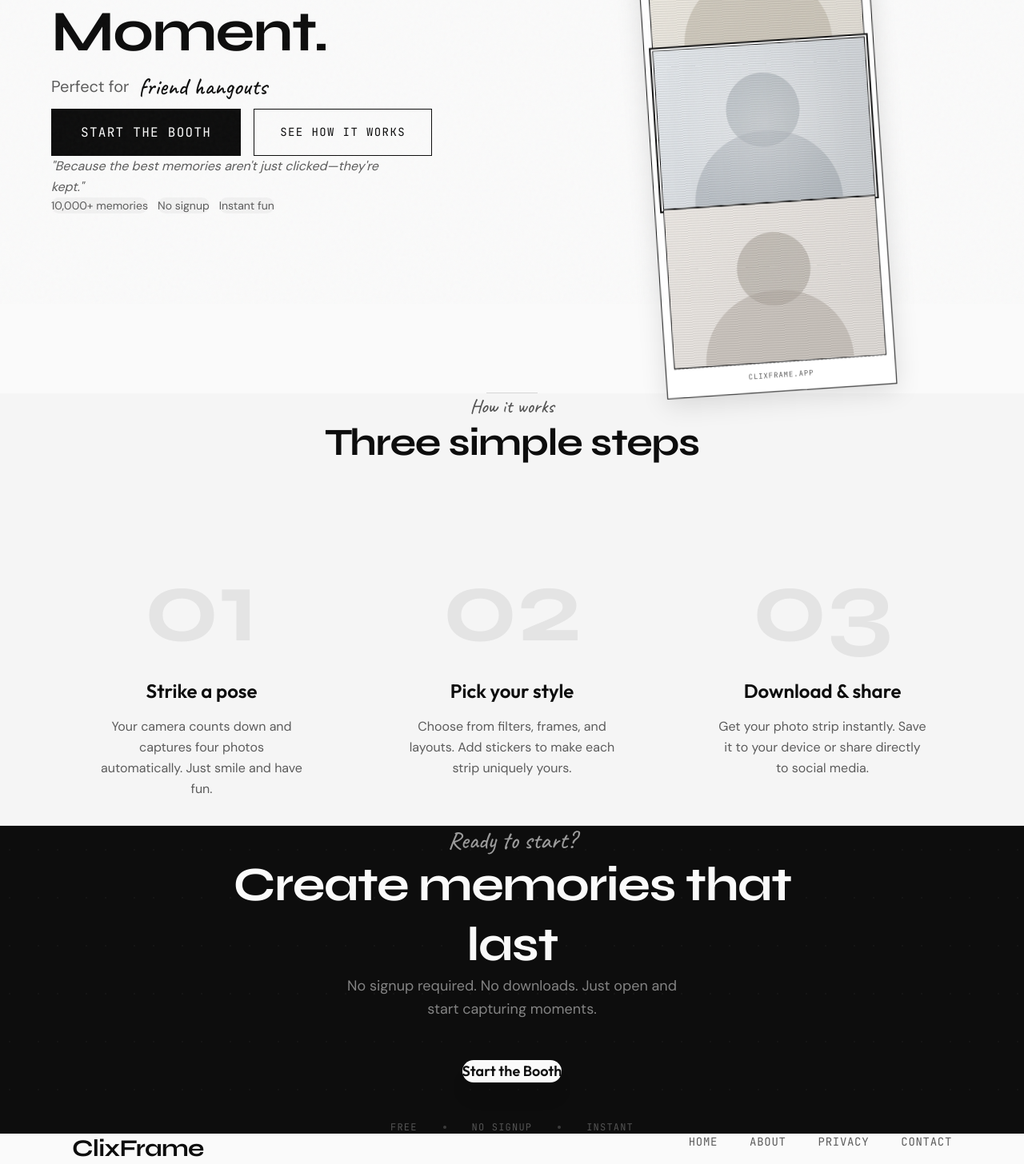
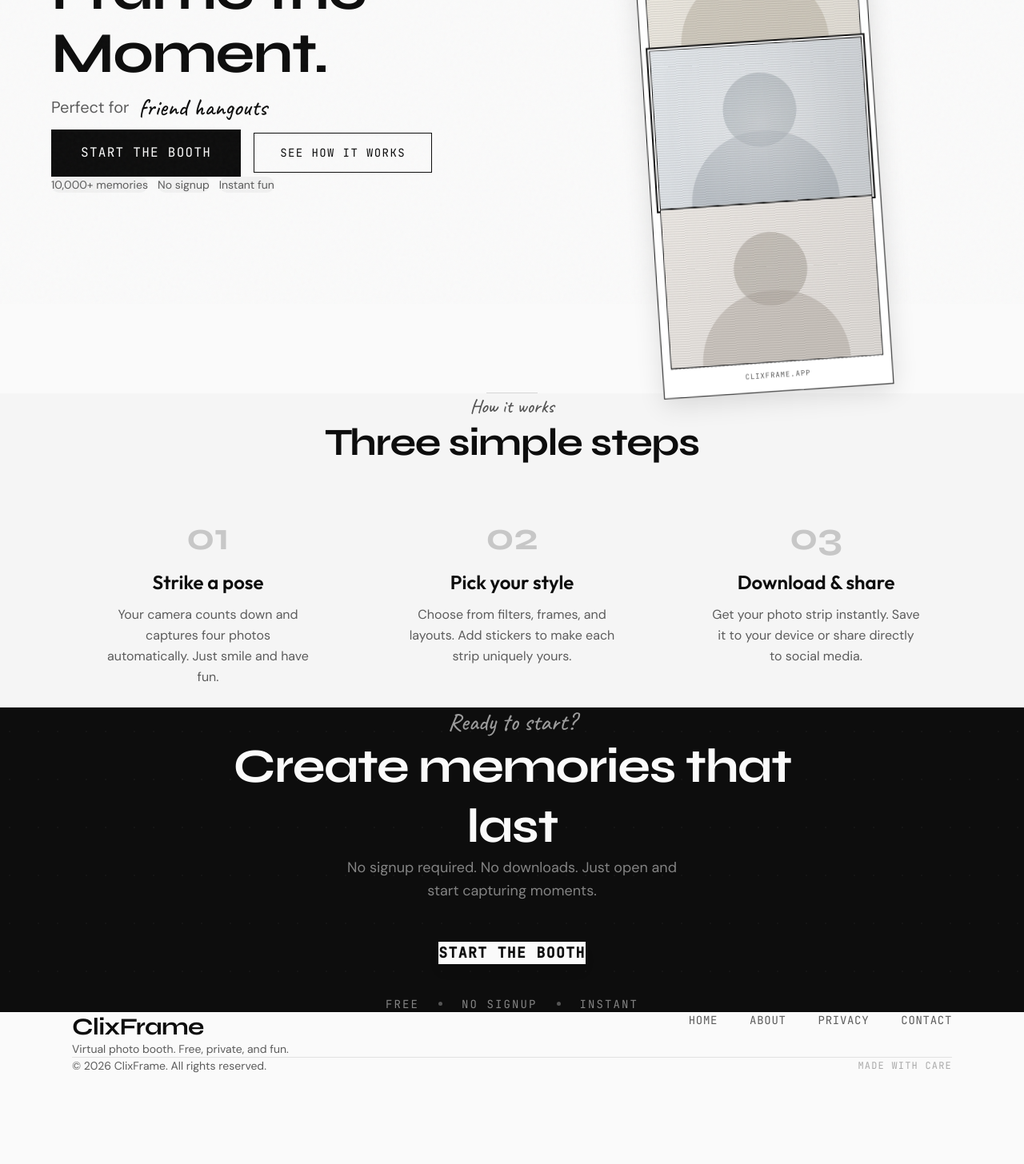
Before and after one commit to AmulyaSKumar/ClixFrame-VirtualPhotoBooth, a React (Vite) app: page / in a window 1280 px wide. Shown: the part 420-1876 px from the top of the page at 80% size. After the commit the page ends 1763 px from the top, so only its background shows below. Built offline with nearby package versions, Linux system fonts and the light colour scheme.

Commit message:
Improve landing page: fix hero layout, How It Works spacing, CTA button, add scroll-to-top

```diff
--- a/src/App.jsx
+++ b/src/App.jsx
@@ -1,6 +1,7 @@
 import React from 'react'
 import { Routes, Route, Navigate } from 'react-router-dom'
 import { useBooth } from './context/BoothContext'
+import ScrollToTop from './components/shared/ScrollToTop'
 import LandingPage from './components/landing/LandingPage'
 import TemplateSelectionPage from './components/templates/TemplateSelectionPage'
 import LayoutSelectionPage from './components/templates/LayoutSelectionPage'
@@ -52,6 +53,7 @@ function App() {
 
   return (
     <div className="min-h-screen w-full">
+      <ScrollToTop />
       <canvas ref={canvasRef} className="hidden" />
 
       <Routes>
--- a/src/components/ResultScreen.jsx
+++ b/src/components/ResultScreen.jsx
@@ -1,3 +1,4 @@
+
 import React, { useRef, useState, useCallback, useEffect } from 'react'
 import { Link } from 'react-router-dom'
 import html2canvas from 'html2canvas'
--- a/src/components/landing/HeroSection.jsx
+++ b/src/components/landing/HeroSection.jsx
@@ -26,11 +26,11 @@ function HeroSection() {
   }, [])
 
   return (
-    <section className="min-h-screen relative bg-bg">
-      <div className="relative z-10 landing-container min-h-screen flex flex-col px-5 sm:px-6 lg:px-8">
-        {/* Hero Content - Added more top margin on mobile */}
-        <div className="flex-1 flex items-center mt-6 sm:mt-0">
-          <div className="w-full grid lg:grid-cols-2 gap-10 sm:gap-14 lg:gap-20 items-center">
+    <section className="min-h-screen relative bg-bg flex items-center">
+      <div className="relative z-10 landing-container w-full px-5 sm:px-6 lg:px-8 py-8 sm:py-0">
+        {/* Hero Content - Vertically centered */}
+        <div className="w-full">
+          <div className="w-full grid lg:grid-cols-2 gap-8 sm:gap-12 lg:gap-16 items-center">
             {/* Left: Text Content */}
             <div className={`space-y-6 sm:space-y-8 lg:space-y-10 text-center lg:text-left order-1 ${isVisible ? 'animate-slide-up' : 'opacity-0'}`}>
               {/* Main Headline */}
@@ -68,29 +68,24 @@ function HeroSection() {
               </div>
 
               {/* CTA Buttons */}
-              <div className={`flex flex-col sm:flex-row gap-3 sm:gap-4 justify-center lg:justify-start ${isVisible ? 'animate-slide-up delay-200' : 'opacity-0'}`}>
+              <div className={`flex flex-col sm:flex-row gap-3 sm:gap-4 items-center justify-center lg:justify-start ${isVisible ? 'animate-slide-up delay-200' : 'opacity-0'}`}>
                 <Link to="/templates">
-                  <Button variant="primary" size="lg" className="w-full sm:w-auto">
+                  <Button variant="primary" size="lg" className="w-full sm:w-auto text-base sm:text-lg px-8 sm:px-10 py-4 sm:py-5 font-semibold">
                     Start the Booth
                   </Button>
                 </Link>
                 <Button
                   variant="outline"
-                  size="md"
+                  size="sm"
                   onClick={() => document.getElementById('features')?.scrollIntoView({ behavior: 'smooth' })}
-                  className="w-full sm:w-auto"
+                  className="w-full sm:w-auto text-xs sm:text-sm"
                 >
                   See How It Works
                 </Button>
               </div>
 
-              {/* Emotional tagline */}
-              <p className={`font-body text-mid text-sm sm:text-base italic leading-relaxed max-w-md mx-auto lg:mx-0 ${isVisible ? 'animate-slide-up delay-300' : 'opacity-0'}`}>
-                "Because the best memories aren't just clicked—they're kept."
-              </p>
-
               {/* Social Proof */}
-              <div className={`flex flex-wrap gap-2 sm:gap-3 justify-center lg:justify-start ${isVisible ? 'animate-slide-up delay-400' : 'opacity-0'}`}>
+              <div className={`flex flex-wrap gap-2 sm:gap-3 justify-center lg:justify-start ${isVisible ? 'animate-slide-up delay-300' : 'opacity-0'}`}>
                 <div className="font-body text-xs sm:text-sm text-mid bg-ghost/50 px-3 py-1.5 rounded-full">
                   10,000+ memories
                 </div>
@@ -104,8 +99,8 @@ function HeroSection() {
             </div>
 
             {/* Right: Demo Preview */}
-            <div className={`flex justify-center order-2 mt-4 sm:mt-0 ${isVisible ? 'animate-slide-in-right delay-300' : 'opacity-0'}`}>
-              <DemoPreview className="w-40 sm:w-52 md:w-60 lg:w-72" />
+            <div className={`flex justify-center order-2 ${isVisible ? 'animate-slide-in-right delay-300' : 'opacity-0'}`}>
+              <DemoPreview className="w-44 sm:w-56 md:w-64 lg:w-72" />
             </div>
           </div>
         </div>
--- a/src/components/landing/LandingPage.jsx
+++ b/src/components/landing/LandingPage.jsx
@@ -19,24 +19,24 @@ function LandingPage() {
       </div>
 
       {/* Features Section */}
-      <section id="features" className="pt-12 pb-24 sm:pt-16 sm:pb-32 md:pt-20 md:pb-40 bg-paper flex justify-center">
+      <section id="features" className="pt-12 pb-20 sm:pt-16 sm:pb-28 md:pt-20 md:pb-36 bg-paper flex justify-center">
         <div className="px-6 sm:px-8 lg:px-12" style={{ width: '100%', maxWidth: '1100px' }}>
           {/* Section Header */}
-          <div style={{ textAlign: 'center', marginBottom: '5rem' }}>
-            <p className="font-accent text-xl sm:text-2xl text-ink/70 mb-4">How it works</p>
+          <div style={{ textAlign: 'center', marginBottom: '2.5rem' }}>
+            <p className="font-accent text-xl sm:text-2xl text-ink/70 mb-3">How it works</p>
             <h2 className="font-hero text-3xl sm:text-4xl md:text-5xl text-ink font-bold leading-tight tracking-tight">
               Three simple steps
             </h2>
           </div>
 
           {/* Numbered Features */}
-          <div style={{ display: 'grid', gridTemplateColumns: 'repeat(auto-fit, minmax(280px, 1fr))', gap: '4rem', textAlign: 'center' }}>
+          <div style={{ display: 'grid', gridTemplateColumns: 'repeat(auto-fit, minmax(280px, 1fr))', gap: '2.5rem', textAlign: 'center' }}>
             {/* Feature 1 */}
-            <div className="group" style={{ padding: '2rem 1rem' }}>
-              <span className="font-hero text-7xl sm:text-8xl md:text-9xl font-bold text-ink/[0.07] leading-none transition-all duration-300 group-hover:text-ink/[0.12]" style={{ display: 'block' }}>
+            <div className="group" style={{ padding: '1.5rem 1rem' }}>
+              <span className="font-hero text-4xl sm:text-5xl font-bold text-ink/20 leading-none transition-all duration-300 group-hover:text-ink/30" style={{ display: 'block' }}>
                 01
               </span>
-              <h3 className="font-subheading text-xl sm:text-2xl text-ink font-semibold" style={{ marginTop: '1.5rem', marginBottom: '1rem' }}>
+              <h3 className="font-subheading text-xl sm:text-2xl text-ink font-semibold" style={{ marginTop: '1rem', marginBottom: '0.75rem' }}>
                 Strike a pose
               </h3>
               <p className="font-body text-mid text-sm sm:text-base leading-relaxed" style={{ maxWidth: '260px', margin: '0 auto' }}>
@@ -45,11 +45,11 @@ function LandingPage() {
             </div>
 
             {/* Feature 2 */}
-            <div className="group" style={{ padding: '2rem 1rem' }}>
-              <span className="font-hero text-7xl sm:text-8xl md:text-9xl font-bold text-ink/[0.07] leading-none transition-all duration-300 group-hover:text-ink/[0.12]" style={{ display: 'block' }}>
+            <div className="group" style={{ padding: '1.5rem 1rem' }}>
+              <span className="font-hero text-4xl sm:text-5xl font-bold text-ink/20 leading-none transition-all duration-300 group-hover:text-ink/30" style={{ display: 'block' }}>
                 02
               </span>
-              <h3 className="font-subheading text-xl sm:text-2xl text-ink font-semibold" style={{ marginTop: '1.5rem', marginBottom: '1rem' }}>
+              <h3 className="font-subheading text-xl sm:text-2xl text-ink font-semibold" style={{ marginTop: '1rem', marginBottom: '0.75rem' }}>
                 Pick your style
               </h3>
               <p className="font-body text-mid text-sm sm:text-base leading-relaxed" style={{ maxWidth: '260px', margin: '0 auto' }}>
@@ -58,11 +58,11 @@ function LandingPage() {
             </div>
 
             {/* Feature 3 */}
-            <div className="group" style={{ padding: '2rem 1rem' }}>
-              <span className="font-hero text-7xl sm:text-8xl md:text-9xl font-bold text-ink/[0.07] leading-none transition-all duration-300 group-hover:text-ink/[0.12]" style={{ display: 'block' }}>
+            <div className="group" style={{ padding: '1.5rem 1rem' }}>
+              <span className="font-hero text-4xl sm:text-5xl font-bold text-ink/20 leading-none transition-all duration-300 group-hover:text-ink/30" style={{ display: 'block' }}>
                 03
               </span>
-              <h3 className="font-subheading text-xl sm:text-2xl text-ink font-semibold" style={{ marginTop: '1.5rem', marginBottom: '1rem' }}>
+              <h3 className="font-subheading text-xl sm:text-2xl text-ink font-semibold" style={{ marginTop: '1rem', marginBottom: '0.75rem' }}>
                 Download & share
               </h3>
               <p className="font-body text-mid text-sm sm:text-base leading-relaxed" style={{ maxWidth: '260px', margin: '0 auto' }}>
@@ -97,17 +97,18 @@ function LandingPage() {
 
           <Link
             to="/templates"
-            className="inline-block font-subheading text-base sm:text-lg font-semibold bg-bg text-ink px-12 sm:px-16 py-4 sm:py-5 rounded-full hover:bg-paper transition-all duration-300 hover:scale-[1.03] shadow-xl hover:shadow-2xl"
+            className="inline-block font-typewriter text-base sm:text-lg font-semibold uppercase tracking-wider bg-bg text-ink px-10 sm:px-14 py-4 sm:py-5 hover:bg-paper transition-all duration-300 hover:scale-[1.02] shadow-lg hover:shadow-xl"
+            style={{ letterSpacing: '0.08em' }}
           >
             Start the Booth
           </Link>
 
-          <div style={{ display: 'flex', alignItems: 'center', justifyContent: 'center', gap: '2rem', marginTop: '3rem' }} className="text-bg/30">
-            <span className="font-typewriter text-xs uppercase tracking-widest">Free</span>
-            <span style={{ width: '4px', height: '4px', borderRadius: '50%' }} className="bg-bg/20" />
-            <span className="font-typewriter text-xs uppercase tracking-widest">No signup</span>
-            <span style={{ width: '4px', height: '4px', borderRadius: '50%' }} className="bg-bg/20" />
-            <span className="font-typewriter text-xs uppercase tracking-widest">Instant</span>
+          <div style={{ display: 'flex', alignItems: 'center', justifyContent: 'center', gap: '1.5rem', marginTop: '2.5rem' }} className="text-bg/50">
+            <span className="font-typewriter text-sm uppercase" style={{ letterSpacing: '0.15em' }}>Free</span>
+            <span style={{ width: '5px', height: '5px', borderRadius: '50%' }} className="bg-bg/30" />
+            <span className="font-typewriter text-sm uppercase" style={{ letterSpacing: '0.15em' }}>No signup</span>
+            <span style={{ width: '5px', height: '5px', borderRadius: '50%' }} className="bg-bg/30" />
+            <span className="font-typewriter text-sm uppercase" style={{ letterSpacing: '0.15em' }}>Instant</span>
           </div>
         </div>
       </section>
--- /dev/null
+++ b/src/components/shared/ScrollToTop.jsx
@@ -0,0 +1,14 @@
+import { useEffect } from 'react'
+import { useLocation } from 'react-router-dom'
+
+function ScrollToTop() {
+  const { pathname } = useLocation()
+
+  useEffect(() => {
+    window.scrollTo(0, 0)
+  }, [pathname])
+
+  return null
+}
+
+export default ScrollToTop
```
